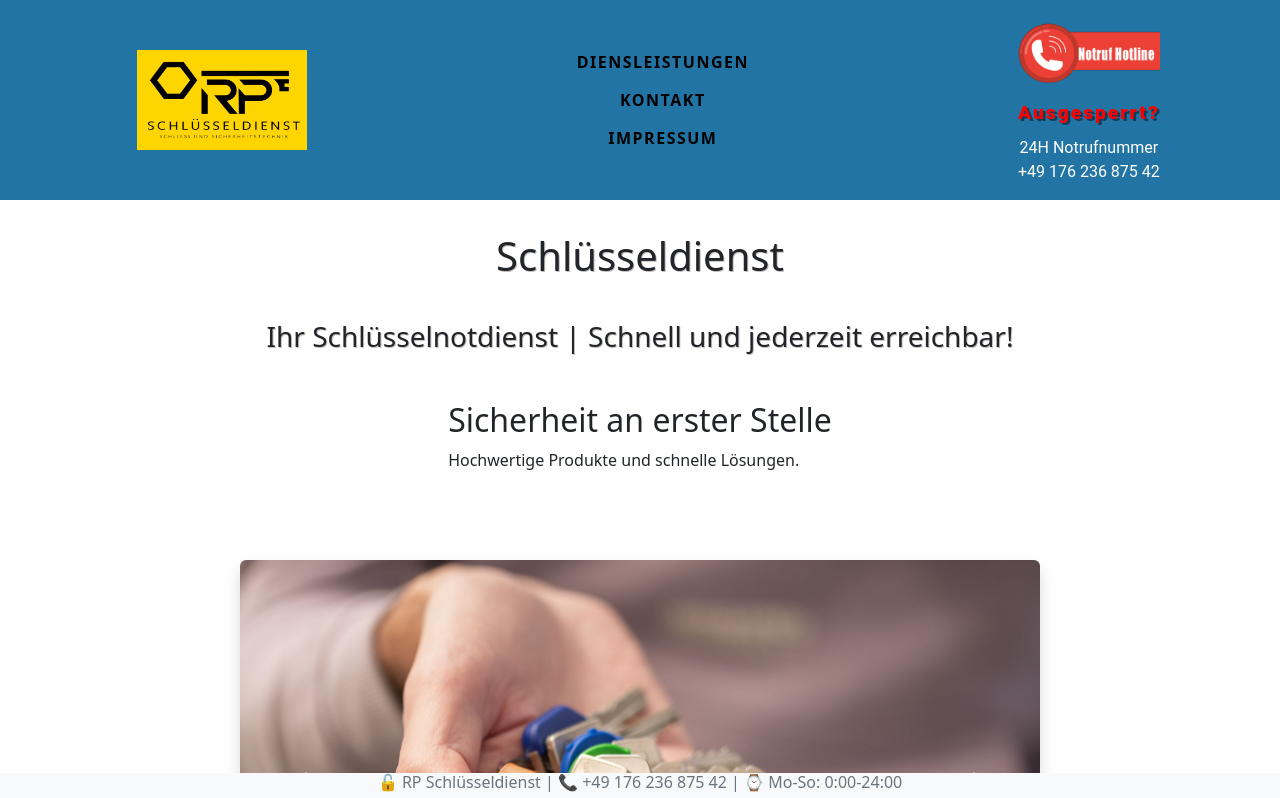
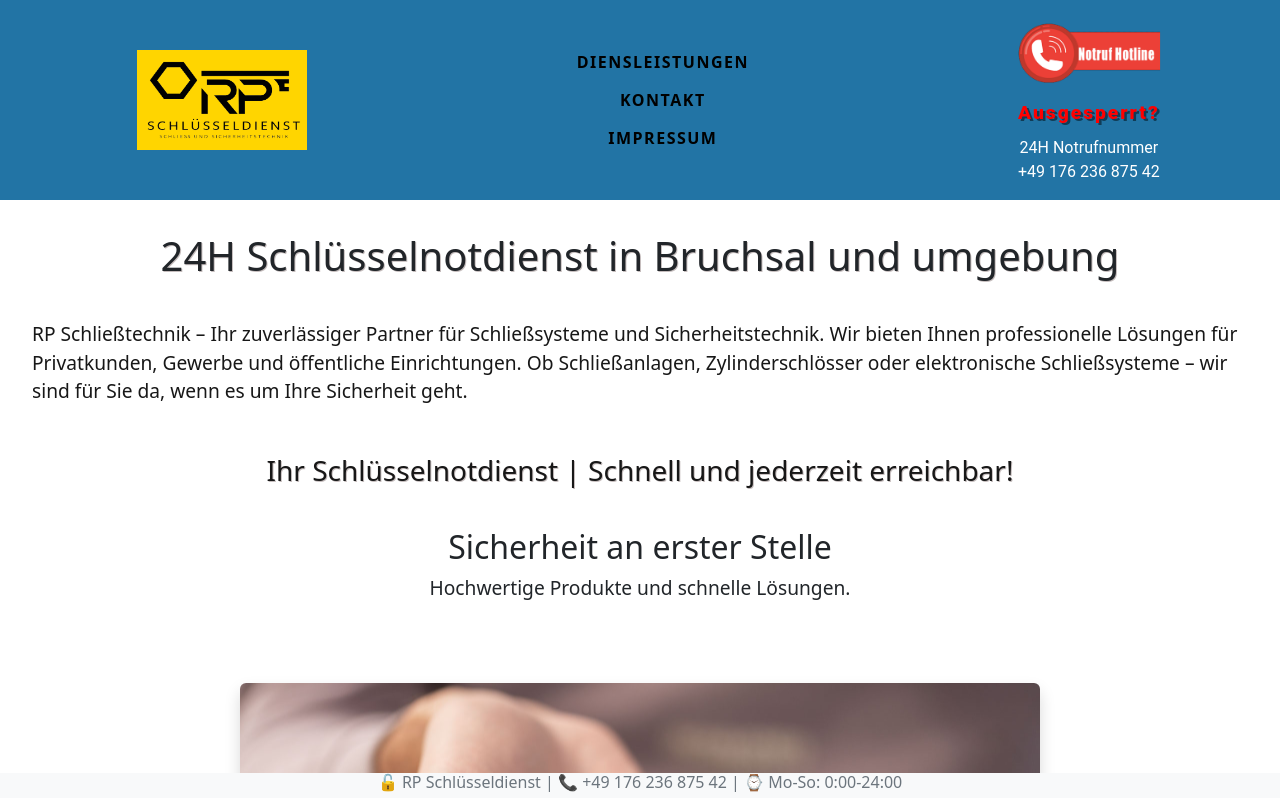
Before and after one commit to OGDeniz/RP-Schliesstechnik, a Next.js app: page / in a window 1280 px wide. Shown: the top 798 px of the page. Built offline with nearby package versions, Linux system fonts and the light colour scheme.

Commit message:
Aktualisiere die Startseite mit neuen Inhalten und verbessere das CSS für Beschreibungen und Textslider.

```diff
--- a/pages/index.tsx
+++ b/pages/index.tsx
@@ -39,18 +39,20 @@ export default function Home() {
 
   return (
     <div className={homeStyles.container} >
-      <h1 className={homeStyles.title}>Schlüsseldienst</h1>
+      <h1 className={homeStyles.title}>24H Schlüsselnotdienst in Bruchsal und umgebung</h1>
+      <p className={homeStyles.description}>
+        RP Schließtechnik – Ihr zuverlässiger Partner für Schließsysteme und Sicherheitstechnik. Wir bieten Ihnen professionelle Lösungen für Privatkunden, Gewerbe und öffentliche Einrichtungen. Ob Schließanlagen, Zylinderschlösser oder elektronische Schließsysteme – wir sind für Sie da, wenn es um Ihre Sicherheit geht.
+      </p>
 
 
-      <div className={styles.middleTop}>
+      <div className={styles.description}>
         <h3>Ihr Schlüsselnotdienst | Schnell und jederzeit erreichbar! </h3>
       </div>
-      <div className={styles.middleBottom}>
 
-        <div className={styles.TexSlider}>
-          <TexSlider />
-        </div>
+      <div className={styles.textSlider}>
+        <TexSlider />
       </div>
+
 
 
       <Slider images={sliderImages} className={homeStyles.slider} />
--- a/styles/home.module.css
+++ b/styles/home.module.css
@@ -27,6 +27,10 @@
     gap: 1rem;
 }
 
+.description {
+    color: var(--dark);
+    font-size: 1.2rem;
+}
 
 .slider {
     margin: 2rem auto;
--- a/styles/navigation.module.css
+++ b/styles/navigation.module.css
@@ -153,3 +153,17 @@
     text-shadow: 0 0 10px rgba(199, 199, 199, 0.29), 0 0 40px rgba(199, 199, 199, 0.29), 0 0 80px rgba(199, 199, 199, 0.29);
     transform: scale(1.1);
 }
+
+.description {
+    color: var(--dark);
+    font-size: 1.2rem;
+    text-align: center;
+    text-shadow: var(--text-shadow-dark);
+}
+
+.textSlider {
+    color: var(--darky);
+    font-size: 1.2rem;
+    text-align: center;
+
+}
```
